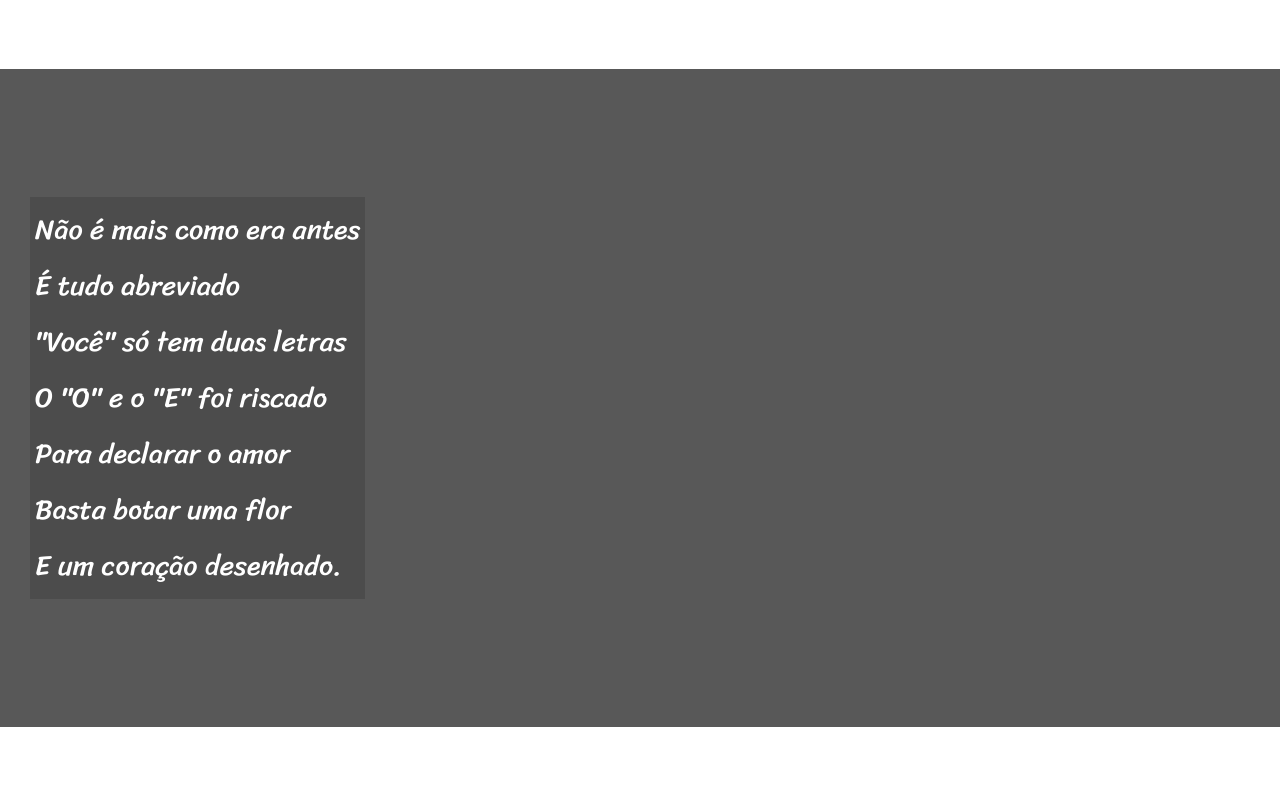
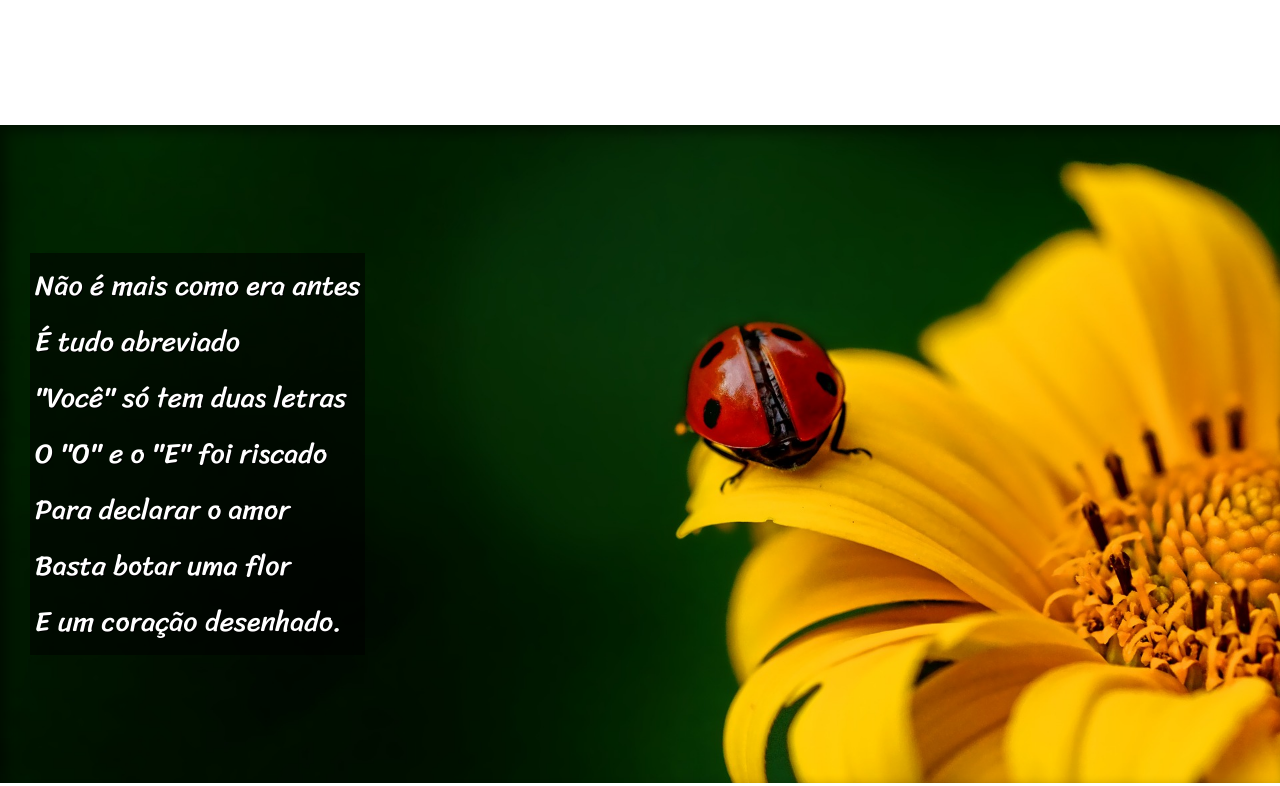
Before and after one commit to gabrielandre20/html-css, a plain HTML site: page Desafios/d012/index.html in a window 1280 px wide. Shown: the part 786-1572 px from the top of the page. Drawn offline with Linux system fonts and the light colour scheme.

Commit message:
Desafio 12 completo

```diff
--- a/Desafios/d012/estilo/style.css
+++ b/Desafios/d012/estilo/style.css
@@ -59,12 +59,15 @@ a:hover {
 .imagem {
     background-color: rgb(88, 88, 88);
     color: white;
+    box-shadow: inset 6px 6px 13px 0px rgba(0, 0, 0, 0.486);
+    background-attachment: fixed;
 }
 
 section.imagem  p {
-    background-color: rgba(0, 0, 0, 0.137);
+    background-color: rgba(0, 0, 0, 0.541);
     display: inline-block;
     padding: 5px;
+    text-shadow: 1px 1px 0px black;
 }
 
 section {
@@ -76,12 +79,20 @@ section {
     font-size: 3.5vh;
 }
 
+section p {
+    padding-bottom: 2em;
+}
 
+#img01 {
+    background-image: url(../imagens/background001.jpg);
+    background-position: right center;
+    background-size: cover;
+}
 
-
-
-
-
+#img02{
+    background-image: url(../imagens/background002.jpg);
+    background-size: cover;
+}
 
 
 
--- a/Desafios/d012/index.html
+++ b/Desafios/d012/index.html
@@ -31,7 +31,7 @@
 
 
 
-    <section class="imagem">
+    <section class="imagem" id="img01">
         <p>
             Não é mais como era antes<br>
             É tudo abreviado<br>
@@ -69,7 +69,7 @@
 
 
 
-    <section class="imagem">
+    <section class="imagem" id="img02">
         <p>
             Tenho saudade das cartas<br>
             Escritas com a própria mão<br>
```
